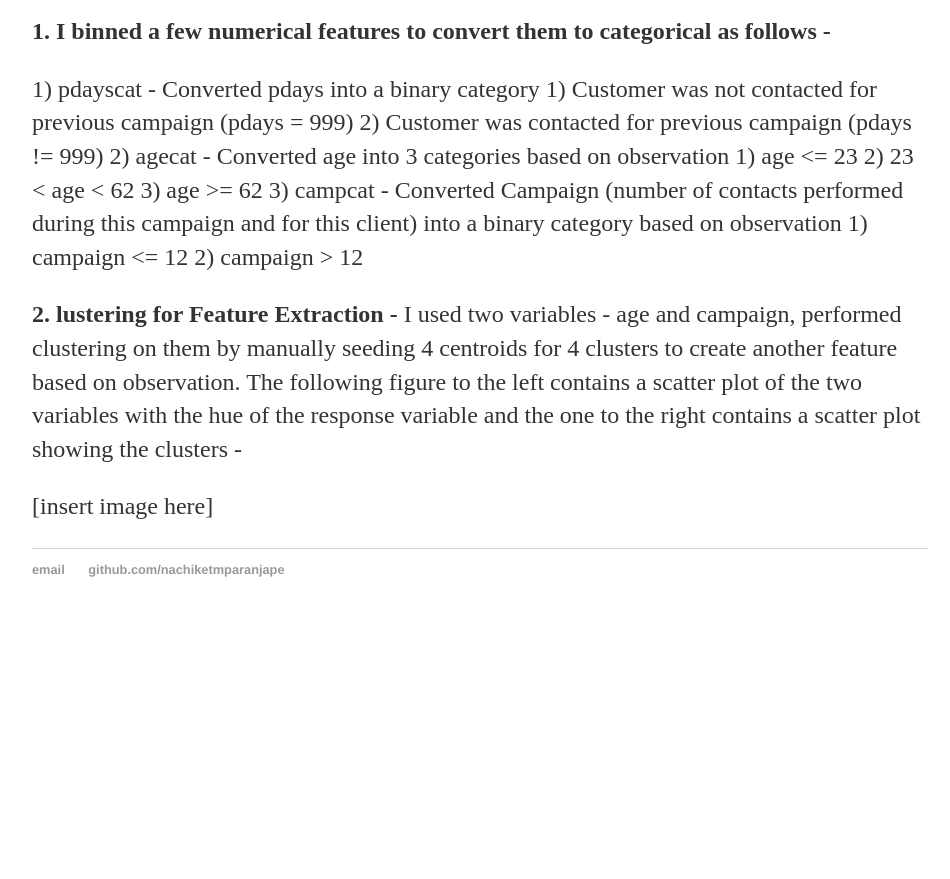
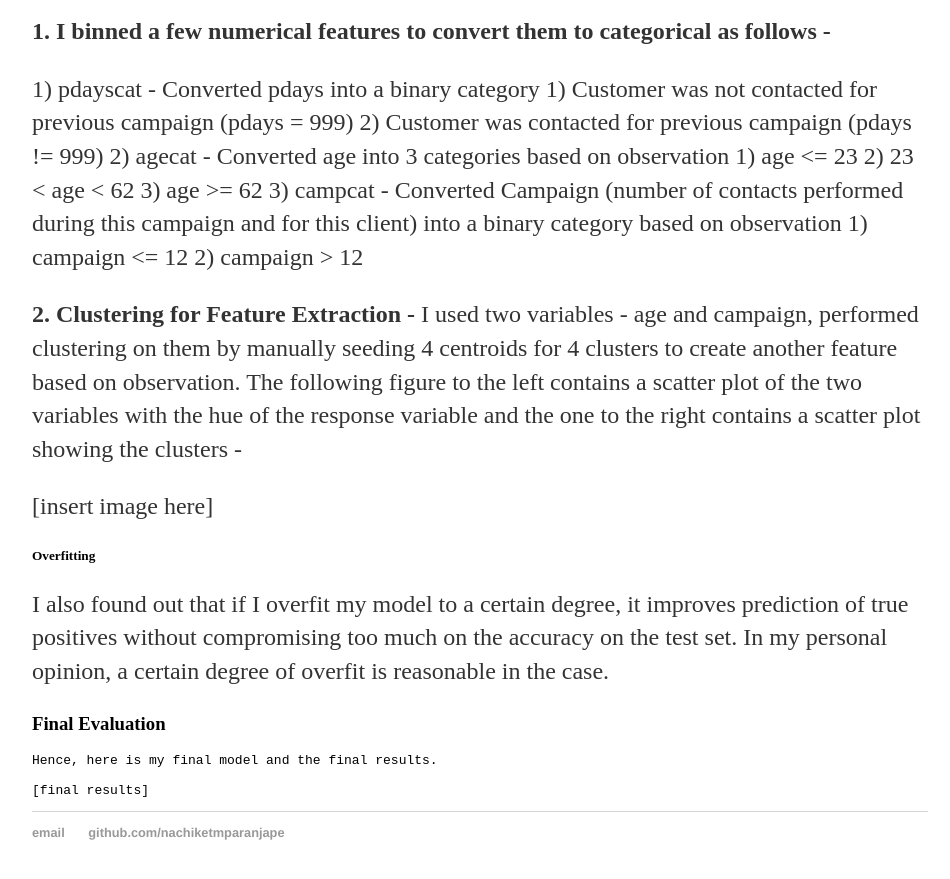
Before and after one commit to nachiketmparanjape2/nachiketmparanjape2.github.io, a Jekyll site: the page built from _posts/2017-08-23-Direct-Marketing-Binary-Prediction.md, in a window 1280 px wide and 900 px high, scrolled down 5383 px. Shown: the top 879 px of the window, without its empty margins (160-1110 px from the left). Built offline with Jekyll 4.4.1, drawn with Linux system fonts in a browser that asks for light colours; before the commit the page ends 6020 px from its top, so only the background shows below that.

Commit message:
Update 2017-08-23-Direct-Marketing-Binary-Prediction.md

```diff
--- a/_posts/2017-08-23-Direct-Marketing-Binary-Prediction.md
+++ b/_posts/2017-08-23-Direct-Marketing-Binary-Prediction.md
@@ -144,7 +144,16 @@ As we can see from the data, although the accuracy score is good, we see 80% of
       1) campaign <= 12
       2) campaign > 12
 
-**2. lustering for Feature Extraction -**
+**2. Clustering for Feature Extraction -**
     I used two variables - age and campaign, performed clustering on them by manually seeding 4 centroids for 4 clusters to create another feature based on observation. The following figure to the left contains a scatter plot of the two variables with the hue of the response variable and the one to the right contains a scatter plot showing the clusters -
 
 [insert image here]
+
+##### Overfitting
+
+I also found out that if I overfit my model to a certain degree, it improves prediction of true positives without compromising too much on the accuracy on the test set. In my personal opinion, a certain degree of overfit is reasonable in the case.
+
+### Final Evaluation
+    Hence, here is my final model and the final results.
+
+    [final results]
```
